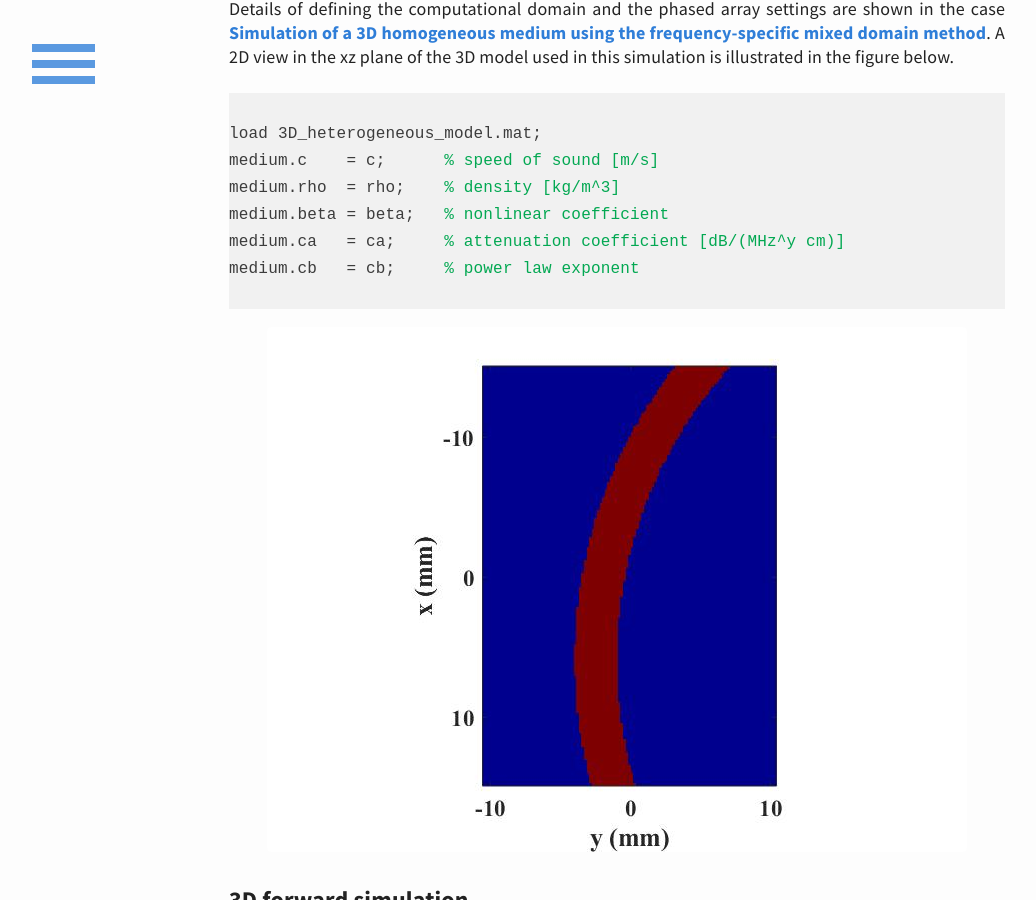
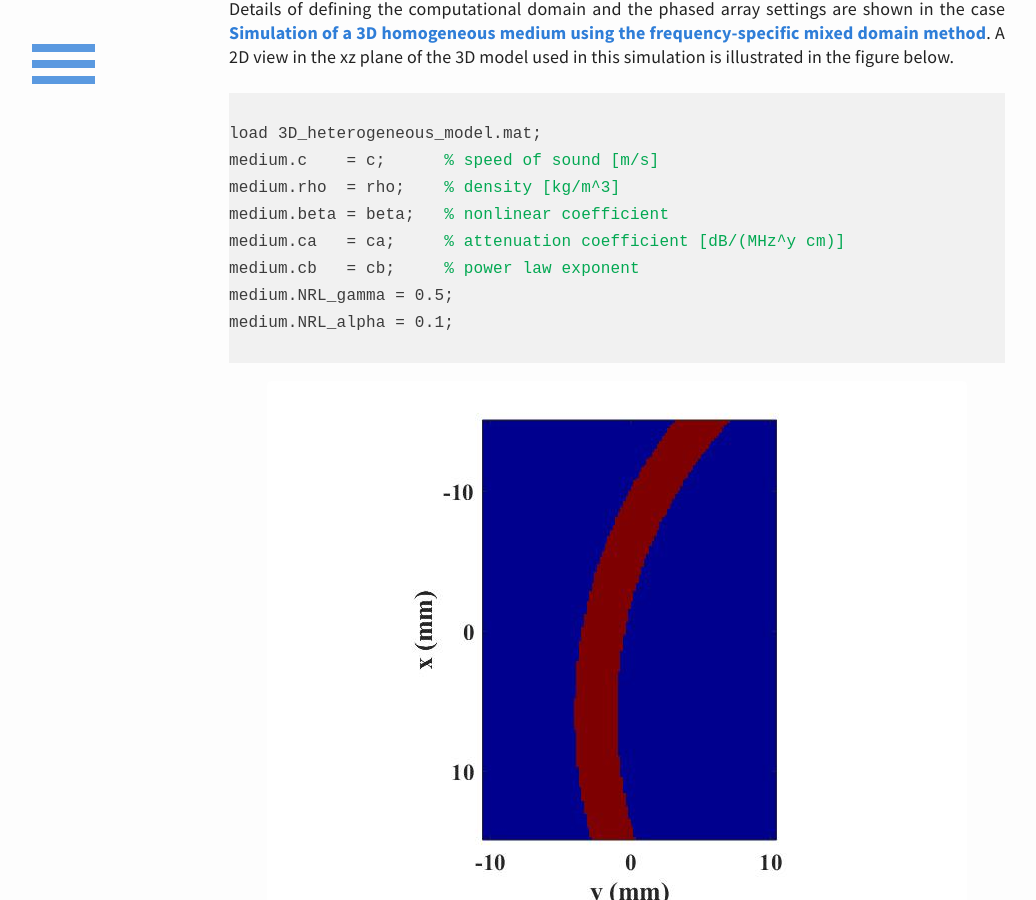
Before and after one commit to m-SOUND/mSOUND, a Jekyll site: the page built from _posts/2019-07-25-FSMDM-3D_heterogeneous.html, in a window 1280 px wide and 900 px high, scrolled down 576 px. Shown: the whole window, without its empty margins (23-1059 px from the left). Built offline with Jekyll 4.4.1, drawn with Linux system fonts in a browser that asks for light colours.

Commit message:
Update 2019-07-25-FSMDM-3D_heterogeneous.html

```diff
--- a/_posts/2019-07-25-FSMDM-3D_heterogeneous.html
+++ b/_posts/2019-07-25-FSMDM-3D_heterogeneous.html
@@ -27,6 +27,8 @@ medium.rho  = rho;    <font color="#03a852">% density [kg/m^3]</font>
 medium.beta = beta;   <font color="#03a852">% nonlinear coefficient </font>
 medium.ca   = ca;     <font color="#03a852">% attenuation coefficient [dB/(MHz^y cm)] </font>
 medium.cb   = cb;     <font color="#03a852">% power law exponent</font>
+medium.NRL_gamma = 0.5;
+medium.NRL_alpha = 0.1;
 </code>
 </pre>
 <img src="/mSOUND/img/3D_heterogeneous_model.jpg" alt="3D model">
@@ -46,7 +48,6 @@ medium.cb   = cb;     <font color="#03a852">% power law exponent</font>
 
 <pre> <code>
 reflection_order = 4;
-
 <font color="#03a852">% forward propagation of the fundamental pressure</font>
 p_fundamental = Forward3D_fund(mgrid, medium, source_p, ...
                 refleciton_order, 'correction', 'NRL');
```
